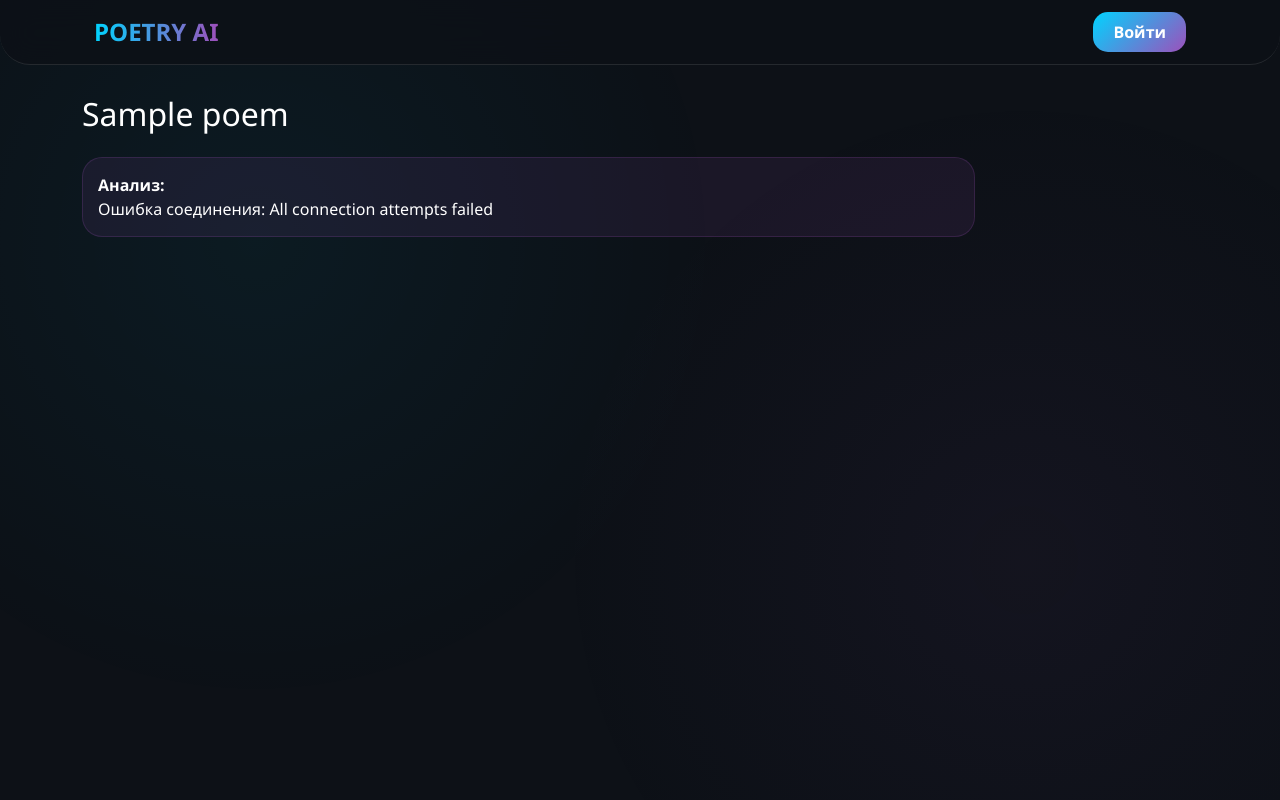
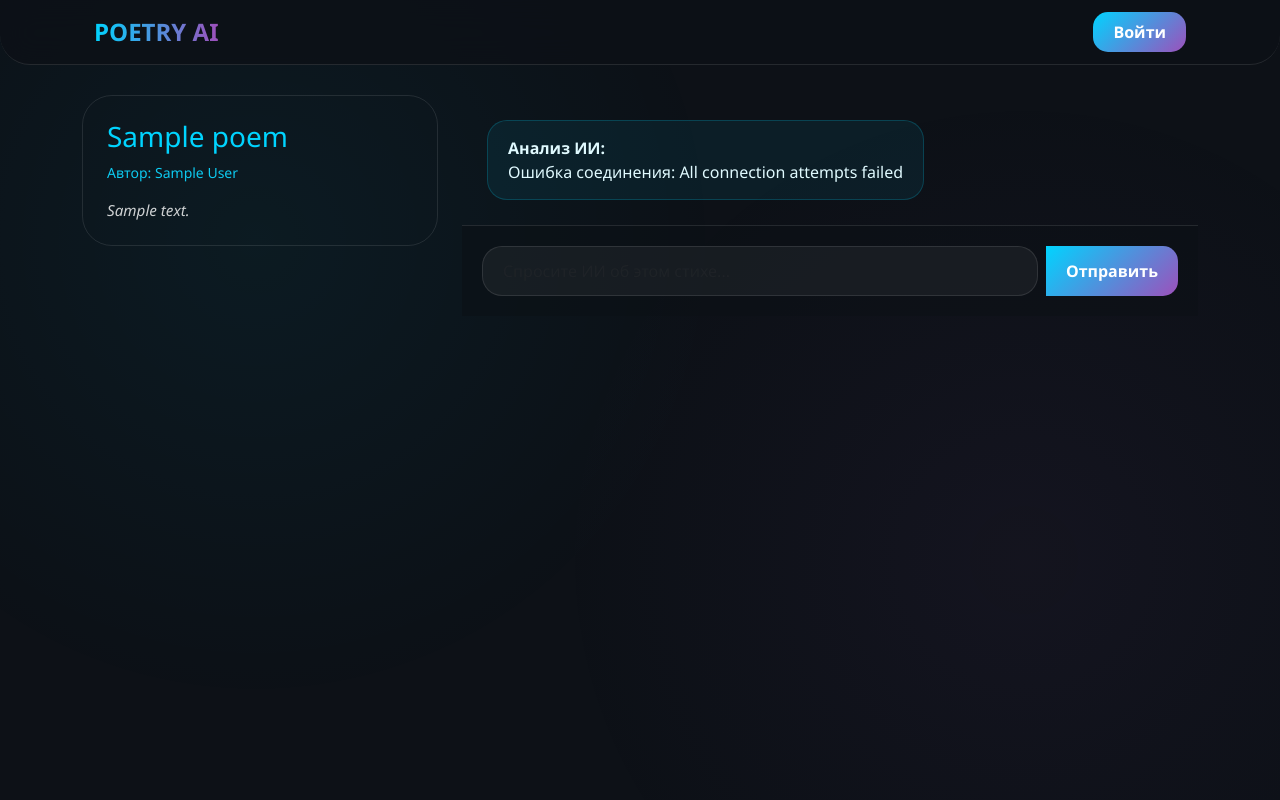
Before and after one commit to zynqff/ssalfatest, a FastAPI app: page /poem/1 in a window 1280 px wide. Run offline with FastAPI, Linux system fonts and the light colour scheme; tables that the repository leaves empty hold one stand-in row (values such as "Sample post"); data that the repository does not hold is empty.

Commit message:
Update poem_detail.html

```diff
--- a/templates/poem_detail.html
+++ b/templates/poem_detail.html
@@ -1,16 +1,83 @@
 {% extends "base.html" %}
+
+{% block title %}{{ poem.title }} | Анализ ИИ{% endblock %}
 
 {% block extra_style %}
 <style>
-    .chat-area { height: 60vh; overflow-y: auto; padding: 20px; background: var(--glass); border-radius: 25px; }
-    .msg { padding: 15px; border-radius: 20px; margin-bottom: 10px; max-width: 80%; }
-    .ai-msg { background: rgba(157, 80, 187, 0.1); border: 1px solid rgba(157, 80, 187, 0.2); }
+    .chat-container { height: 65vh; display: flex; flex-direction: column; background: rgba(255,255,255,0.02); border: 1px solid var(--border); border-radius: 30px; overflow: hidden; }
+    .chat-messages { flex-grow: 1; overflow-y: auto; padding: 25px; display: flex; flex-direction: column; gap: 15px; }
+    .msg { padding: 15px 20px; border-radius: 20px; max-width: 85%; line-height: 1.5; }
+    .ai-msg { background: rgba(0, 212, 255, 0.07); border: 1px solid rgba(0, 212, 255, 0.2); align-self: flex-start; color: #e0faff; }
+    .user-msg { background: linear-gradient(135deg, var(--accent), var(--secondary)); align-self: flex-end; color: white; box-shadow: 0 5px 15px rgba(0,0,0,0.2); }
+    .chat-input-area { padding: 20px; background: rgba(13,17,23,0.6); border-top: 1px solid var(--border); }
+    .custom-input { background: rgba(255,255,255,0.05) !important; border: 1px solid var(--border) !important; color: white !important; border-radius: 20px !important; padding: 12px 20px !important; }
 </style>
 {% endblock %}
 
 {% block content %}
-<h2 class="mb-4">{{ poem.title }}</h2>
-<div class="chat-area" id="chat-window">
-    <div class="msg ai-msg"><strong>Анализ:</strong><br>{{ ai_analysis }}</div>
+<div class="row">
+    <div class="col-lg-4 mb-4">
+        <div class="p-4" style="background: var(--glass); border: 1px solid var(--border); border-radius: 30px;">
+            <h3 style="color: var(--accent);">{{ poem.title }}</h3>
+            <p class="text-info small mb-3">Автор: {{ poem.author }}</p>
+            <div style="white-space: pre-wrap; font-style: italic; opacity: 0.8; font-size: 0.95rem;">{{ poem.content }}</div>
+        </div>
+    </div>
+
+    <div class="col-lg-8">
+        <div class="chat-container">
+            <div class="chat-messages" id="chat-box">
+                <div class="msg ai-msg">
+                    <strong>Анализ ИИ:</strong><br>
+                    {{ ai_analysis }}
+                </div>
+            </div>
+
+            <div class="chat-input-area">
+                <div class="input-group">
+                    <input type="text" id="user-question" class="form-control custom-input" placeholder="Спросите ИИ об этом стихе...">
+                    <button class="btn-custom ms-2" onclick="sendQuestion()">Отправить</button>
+                </div>
+            </div>
+        </div>
+    </div>
 </div>
 {% endblock %}
+
+{% block extra_script %}
+<script>
+    async function sendQuestion() {
+        const input = document.getElementById('user-question');
+        const chatBox = document.getElementById('chat-box');
+        const question = input.value.trim();
+
+        if (!question) return;
+
+        // 1. Отображаем вопрос пользователя
+        chatBox.innerHTML += `<div class="msg user-msg">${question}</div>`;
+        input.value = '';
+        chatBox.scrollTo(0, chatBox.scrollHeight);
+
+        // 2. Отправляем запрос на сервер
+        try {
+            const response = await fetch('/ai-ask', {
+                method: 'POST',
+                headers: {'Content-Type': 'application/json'},
+                body: JSON.stringify({ "question": question, "poem_id": {{ poem.id }} })
+            });
+            const data = await response.json();
+
+            // 3. Отображаем ответ ИИ
+            chatBox.innerHTML += `<div class="msg ai-msg"><strong>Groq AI:</strong><br>${data.answer}</div>`;
+            chatBox.scrollTo(0, chatBox.scrollHeight);
+        } catch (e) {
+            chatBox.innerHTML += `<div class="msg ai-msg text-danger">Ошибка связи с сервером.</div>`;
+        }
+    }
+
+    // Отправка по нажатию Enter
+    document.getElementById('user-question').addEventListener('keypress', function (e) {
+        if (e.key === 'Enter') sendQuestion();
+    });
+</script>
+{% endblock %}
```
